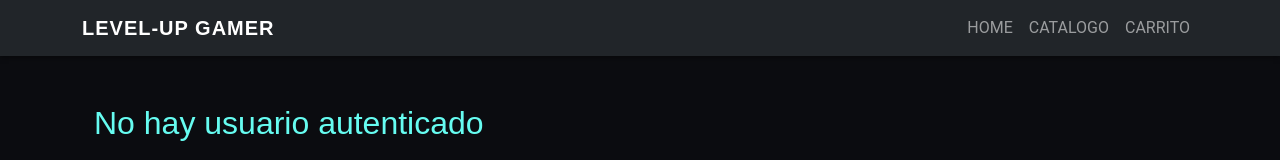
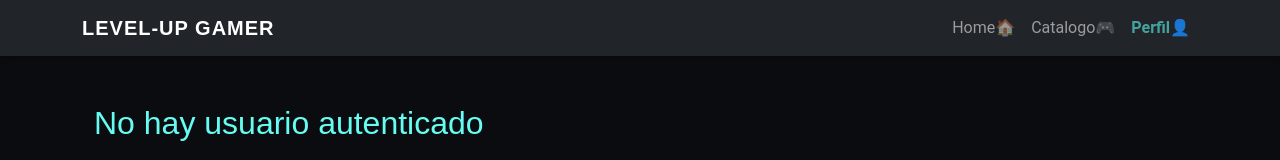
Before and after one commit to leo-onate/level-up-gamer, a React (Create React App) app: page /profile in a window 1280 px wide. Shown: the top 160 px of the page. Built offline with nearby package versions, Linux system fonts and the light colour scheme.

Commit message:
Implementacion de menu de inicio

```diff
--- a/src/App.js
+++ b/src/App.js
@@ -7,7 +7,7 @@ import LoggedNavBar from "./components/LoggedNavBar";
 import Home from "./pages/Home";
 import Login from "./pages/Login";
 import Register from "./pages/Register";
-import Profile from "./pages/Profile"; // agregado
+import Inicio from "./pages/Inicio";
 
 // Estilos globales
 import "bootstrap/dist/css/bootstrap.min.css";
@@ -31,8 +31,8 @@ export default function App() {
           {/* Register */}
           <Route path="/register" element={<Register />} />
 
-          {/* Profile */}
-          <Route path="/profile" element={<Profile />} />
+          {/* Inicio */}
+          <Route path="/profile" element={<Inicio />} />
 
           {/* Cualquier otra ruta redirige al inicio */}
           <Route path="*" element={<Navigate to="/" replace />} />
--- a/src/components/LoggedNavBar.jsx
+++ b/src/components/LoggedNavBar.jsx
@@ -1,8 +1,14 @@
-import React from "react";
+import { NavLink, useNavigate } from "react-router-dom";
+import { logout, getCurrentUser } from "../services/auth";
 
-export default function LoggedNavBar() {
-  const noop = (e) => {
-    e.preventDefault();
+
+export default function LoggedNavbar() {
+  const user = getCurrentUser();
+  const navigate = useNavigate();
+
+  const handleLogout = () => {
+    logout();
+    navigate("/login");
   };
 
   return (
@@ -13,20 +19,32 @@ export default function LoggedNavBar() {
         <div>
           <ul className="navbar-nav ms-auto">
             <li className="nav-item">
-              <button className="btn btn-link nav-link" onClick={noop}>
-                HOME
+              <NavLink to="/inicio" className="nav-link">
+                Home🏠
+              </NavLink>
+            </li>
+            <li className="nav-item">
+              <button className="btn btn-link nav-link" >
+                Catalogo🎮
               </button>
             </li>
             <li className="nav-item">
-              <button className="btn btn-link nav-link" onClick={noop}>
-                CATALOGO
-              </button>
+              <NavLink to="/profile" className="nav-link">
+                Perfil👤
+              </NavLink>
             </li>
-            <li className="nav-item">
-              <button className="btn btn-link nav-link" onClick={noop}>
-                CARRITO
-              </button>
-            </li>
+
+            {/* Sección de usuario logueado */}
+            {user && (
+              <li className="nav-item ms-3 d-flex align-items-center text-light">
+                <span className="me-2">
+                  👋 Hola, <strong>{user.nombre}</strong>
+                </span>
+                <NavLink to = "/Login" className="nav-link">
+                 Cerrar sesión
+                </NavLink>
+              </li>
+            )}
           </ul>
         </div>
       </div>
--- a/src/pages/Profile.jsx
+++ b/src/pages/Inicio.jsx
@@ -1,7 +1,7 @@
 import React from "react";
 import { getCurrentUser } from "../services/auth";
 
-export default function Profile() {
+export default function Inicio() {
   const user = getCurrentUser();
 
   if (!user) {
@@ -14,7 +14,7 @@ export default function Profile() {
 
   return (
     <div className="container mt-5">
-      <h2>Hola {user.nombre} {user.correo}</h2>
+      <h2>Bienvenido a la mejor tienda Gamer de chile</h2>
     </div>
   );
 }
```
